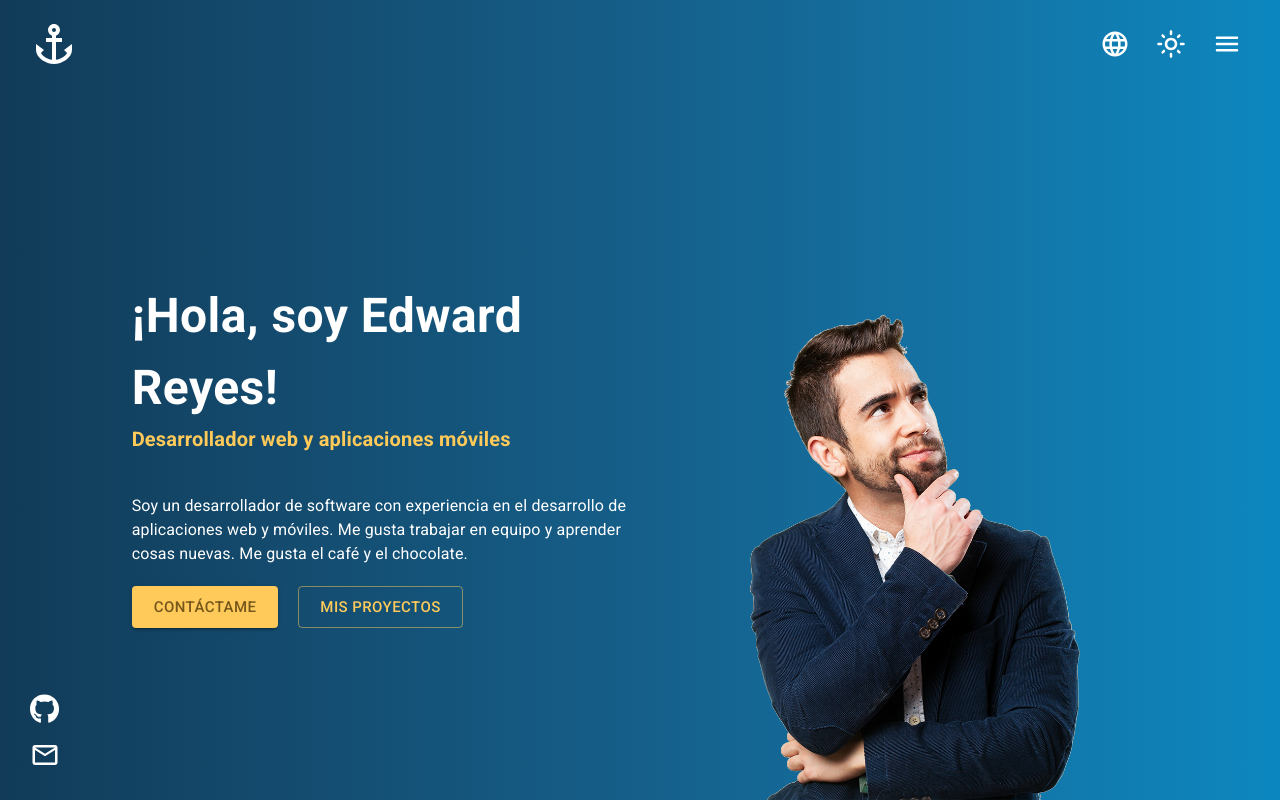
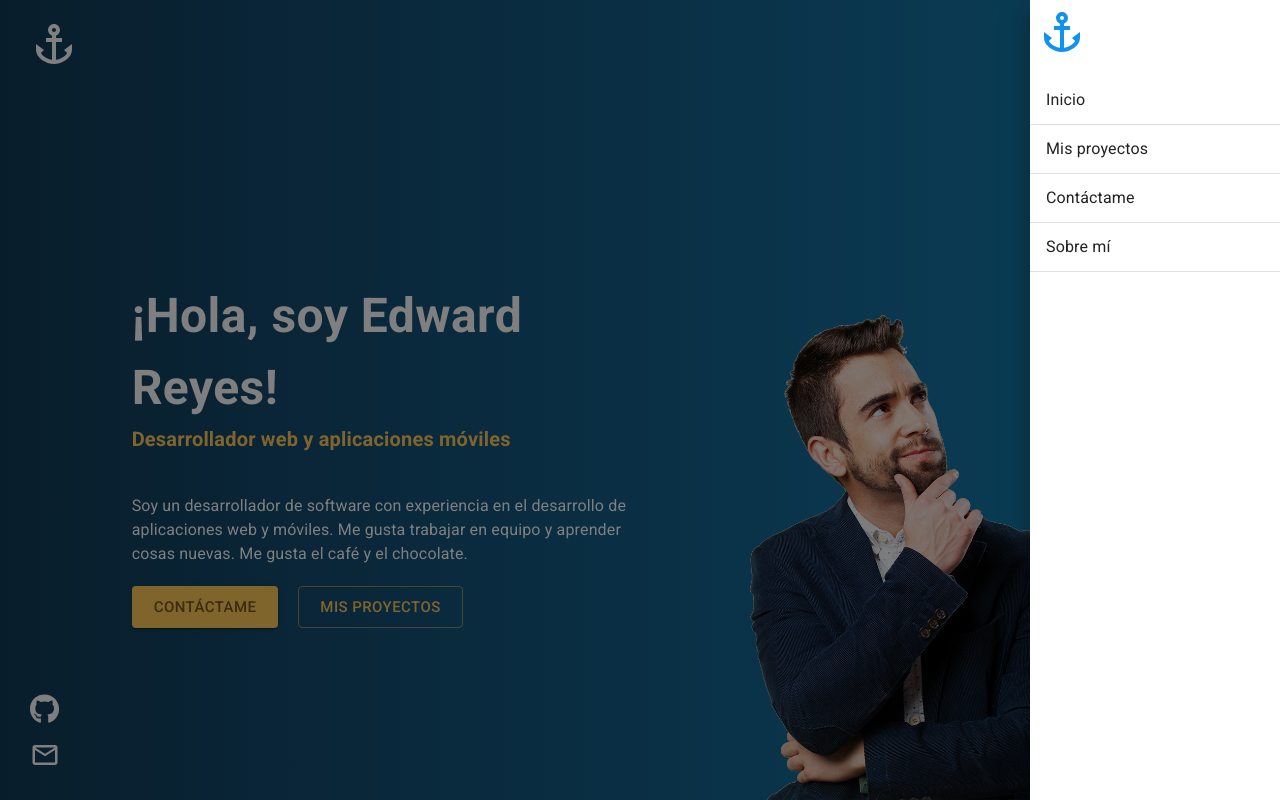
Before and after one commit to Edwardreyessp/my-web-page, a React (Vite) app: page / in a window 1280 px wide. Both pictures are taken after a click on the button 1227 px from the left and 44 px from the top of the page. Shown: the top 800 px of the page. Built offline with nearby package versions, Linux system fonts and the light colour scheme.

Commit message:
feat: Navbar menu

```diff
--- a/src/components/Navbar.jsx
+++ b/src/components/Navbar.jsx
@@ -1,9 +1,24 @@
-import { Box, Menu, MenuItem, ThemeProvider } from '@mui/material';
+import {
+  Box,
+  Button,
+  Divider,
+  Drawer,
+  List,
+  ListItem,
+  ListItemButton,
+  ListItemIcon,
+  ListItemText,
+  Menu,
+  MenuItem,
+  ThemeProvider,
+} from '@mui/material';
 import { useMyTheme } from '../hooks/Palette';
 import { useTranslation } from 'react-i18next';
 import { useState } from 'react';
 import { US, MX } from 'country-flag-icons/react/3x2';
 import { StyledIcon } from './utils/StyledIcon';
+import InboxIcon from '@mui/icons-material/MoveToInbox';
+import MailIcon from '@mui/icons-material/Mail';
 
 const Navbar = () => {
   const { myTheme } = useMyTheme();
@@ -16,6 +31,18 @@ const Navbar = () => {
     width: '100%',
     zIndex: 1,
   });
+  const [openDrawer, setOpenDrawer] = useState(false);
+
+  const toggleDrawer = open => event => {
+    if (
+      event.type === 'keydown' &&
+      (event.key === 'Tab' || event.key === 'Shift')
+    ) {
+      return;
+    }
+
+    setOpenDrawer(open);
+  };
 
   const handleClick = event => {
     setAnchorEl(event.currentTarget);
@@ -76,8 +103,15 @@ const Navbar = () => {
             <StyledIcon
               icon='menu'
               color='primary.contrastText'
-              onClick={() => {}}
+              onClick={toggleDrawer(true)}
             />
+            <Drawer
+              anchor='right'
+              open={openDrawer}
+              onClose={toggleDrawer(false)}
+            >
+              <ListDrawer toggleDrawer={toggleDrawer} />
+            </Drawer>
           </Box>
         </Box>
       </Box>
@@ -126,4 +160,33 @@ const Navbar = () => {
   );
 };
 
+const ListDrawer = ({ toggleDrawer }) => {
+  return (
+    <Box
+      sx={{ width: 250 }}
+      role='presentation'
+      onClick={toggleDrawer(false)}
+      onKeyDown={toggleDrawer(false)}
+    >
+      <Box p={1}>
+        <StyledIcon icon='logo' color='primary.main' />
+      </Box>
+      <List>
+        {['Inicio', 'Mis proyectos', 'Contáctame', 'Sobre mí'].map(
+          (text, index) => (
+            <Box key={text}>
+              <ListItem disablePadding>
+                <ListItemButton>
+                  <ListItemText primary={text} />
+                </ListItemButton>
+              </ListItem>
+              <Divider />
+            </Box>
+          )
+        )}
+      </List>
+    </Box>
+  );
+};
+
 export default Navbar;
--- a/src/routes/Home.jsx
+++ b/src/routes/Home.jsx
@@ -6,14 +6,13 @@ import {
   useMediaQuery,
   useTheme,
 } from '@mui/material';
-import { FontAwesomeIcon } from '@fortawesome/react-fontawesome';
-import { faGithub } from '@fortawesome/free-brands-svg-icons';
-import EmailOutlinedIcon from '@mui/icons-material/EmailOutlined';
 import persona from '../assets/persona.png';
 import { useMyTheme } from '../hooks/Palette';
-import { StyledButton } from '../components/utils/StyledButton';
 import { StyledText } from '../components/utils/StyledText';
 import { StyledIcon } from '../components/utils/StyledIcon';
+import { faGithub } from '@fortawesome/free-brands-svg-icons';
+import { StyledButton } from '../components/utils/StyledButton';
+import { FontAwesomeIcon } from '@fortawesome/react-fontawesome';
 
 const Home = () => {
   const { myTheme } = useMyTheme();
@@ -31,7 +30,7 @@ const Home = () => {
 };
 
 const MainPage = () => {
-  const { myTheme, myFont } = useMyTheme();
+  const { myTheme } = useMyTheme();
   const defaultTheme = useTheme();
   const mobile = useMediaQuery(defaultTheme.breakpoints.down('sm'));
 
```
